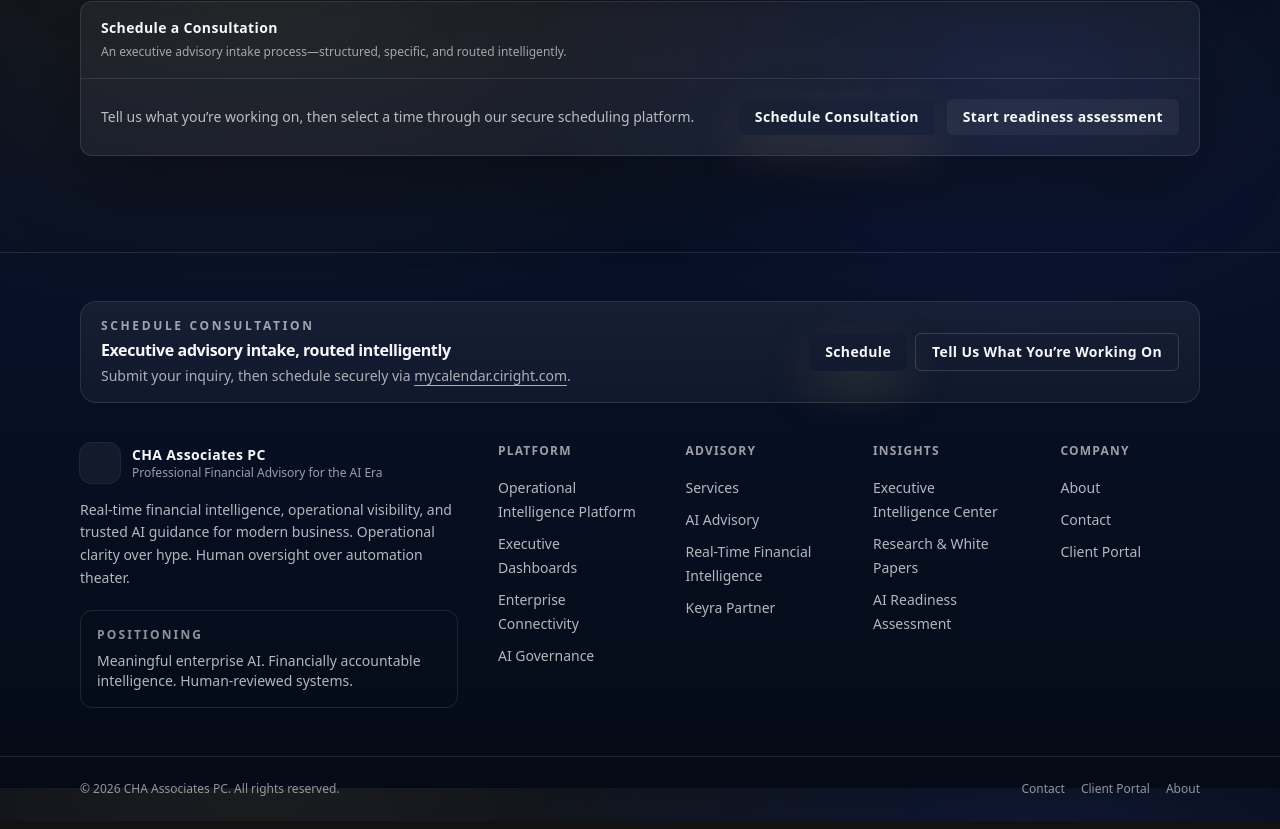
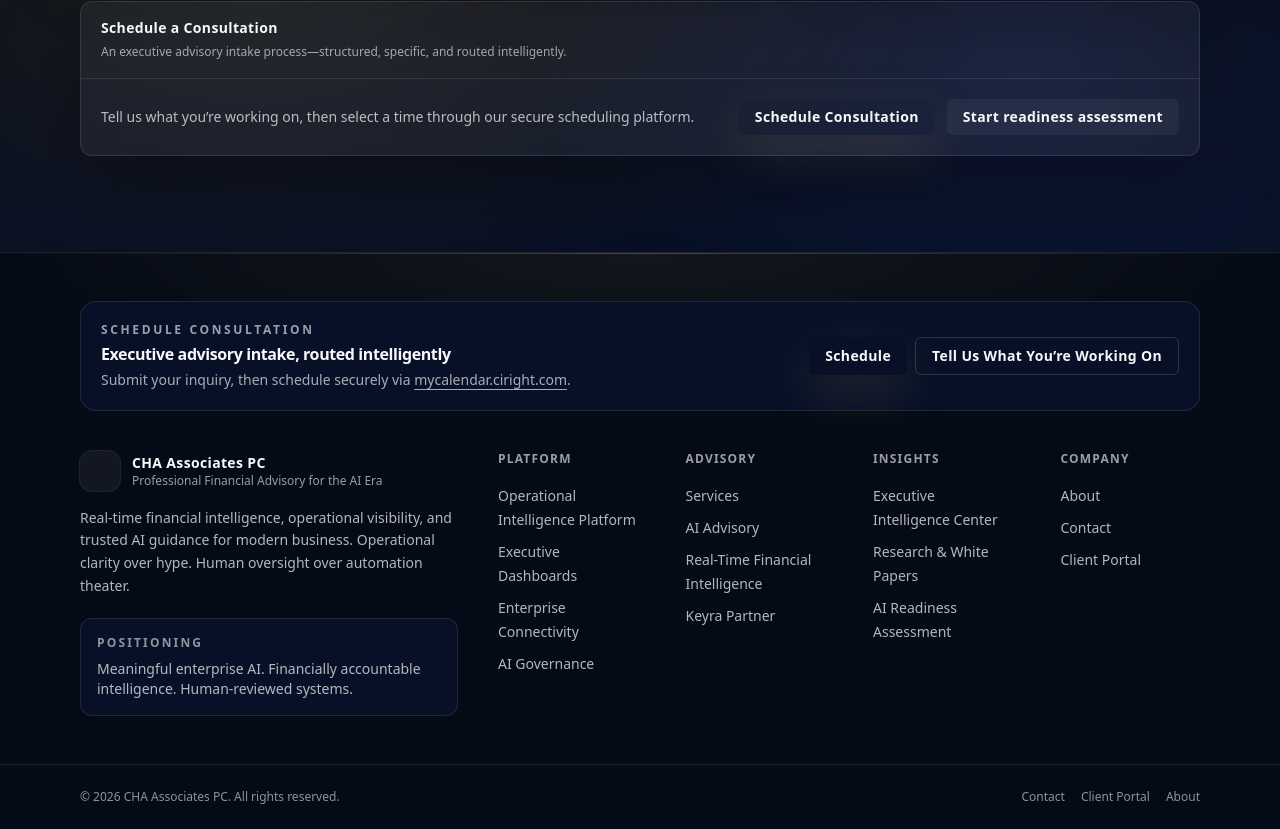
Before and after one commit to Ciright-Inc/cha-associates-pc, a Next.js app: page / in a window 1280 px wide. Shown: the part 2412-3241 px from the top of the page. Built offline with nearby package versions, Linux system fonts and the light colour scheme; no server answers.

Commit message:
Fix footer background seam on production site
Use solid navy footer backgrounds instead of semi-transparent overlays so the footer no longer shows gradient banding against the page background.

Co-authored-by: Cursor <cursoragent@cursor.com>

```diff
--- a/src/components/site/SiteFooter.tsx
+++ b/src/components/site/SiteFooter.tsx
@@ -32,10 +32,20 @@ const groups = [
 
 export function SiteFooter() {
   return (
-    <footer className="mt-24 border-t border-white/10 bg-navy-950/60">
-      <div className="mx-auto max-w-6xl px-4 py-12">
-        <div className="rounded-2xl border border-white/10 bg-gradient-to-b from-white/6 to-white/4 px-5 py-4">
-          <div className="flex flex-col gap-3 md:flex-row md:items-center md:justify-between">
+    <footer className="relative mt-24 border-t border-white/10 bg-[#050B16]">
+      {/* Subtle top glow — contained within footer, no transparency seam */}
+      <div
+        aria-hidden
+        className="pointer-events-none absolute inset-x-0 top-0 h-px bg-gradient-to-r from-transparent via-[rgba(184,155,94,0.35)] to-transparent"
+      />
+      <div
+        aria-hidden
+        className="pointer-events-none absolute inset-x-0 top-0 h-32 bg-[radial-gradient(900px_180px_at_50%_0%,rgba(184,155,94,0.08),transparent_70%)]"
+      />
+
+      <div className="relative mx-auto max-w-6xl px-4 py-12">
+        <div className="rounded-2xl border border-white/10 bg-[#071027] px-5 py-5">
+          <div className="flex flex-col gap-4 md:flex-row md:items-center md:justify-between">
             <div className="min-w-0">
               <div className="text-xs font-semibold uppercase tracking-[0.22em] text-white/60">
                 Schedule Consultation
@@ -56,7 +66,7 @@ export function SiteFooter() {
                 .
               </div>
             </div>
-            <div className="flex flex-col gap-2 sm:flex-row">
+            <div className="flex shrink-0 flex-col gap-2 sm:flex-row">
               <ButtonLink href="/schedule-consultation">Schedule</ButtonLink>
               <ButtonLink href="/contact" variant="outline">
                 Tell Us What You’re Working On
@@ -81,7 +91,7 @@ export function SiteFooter() {
               Real-time financial intelligence, operational visibility, and trusted AI guidance for modern
               business. Operational clarity over hype. Human oversight over automation theater.
             </p>
-            <div className="mt-5 rounded-xl border border-white/10 bg-navy-950/30 px-4 py-4 text-sm text-white/70">
+            <div className="mt-5 rounded-xl border border-white/10 bg-[#071027] px-4 py-4 text-sm text-white/70">
               <div className="text-xs font-semibold uppercase tracking-[0.18em] text-white/55">Positioning</div>
               <div className="mt-2">
                 Meaningful enterprise AI. Financially accountable intelligence. Human-reviewed systems.
@@ -96,7 +106,7 @@ export function SiteFooter() {
                 <ul className="mt-4 space-y-2">
                   {g.links.map((l) => (
                     <li key={l.href}>
-                      <Link className="text-sm text-white/70 hover:text-paper" href={l.href}>
+                      <Link className="text-sm text-white/70 transition hover:text-paper" href={l.href}>
                         {l.label}
                       </Link>
                     </li>
@@ -108,37 +118,37 @@ export function SiteFooter() {
               <div className="text-xs font-semibold uppercase tracking-widest text-white/60">Company</div>
               <ul className="mt-4 space-y-2">
                 <li>
-                  <Link className="text-sm text-white/70 hover:text-paper" href="/about">
+                  <Link className="text-sm text-white/70 transition hover:text-paper" href="/about">
                     About
                   </Link>
                 </li>
                 <li>
-                  <Link className="text-sm text-white/70 hover:text-paper" href="/contact">
+                  <Link className="text-sm text-white/70 transition hover:text-paper" href="/contact">
                     Contact
                   </Link>
                 </li>
                 <li>
-                  <Link className="text-sm text-white/70 hover:text-paper" href="/client-portal">
+                  <Link className="text-sm text-white/70 transition hover:text-paper" href="/client-portal">
                     Client Portal
                   </Link>
                 </li>
               </ul>
             </div>
           </div>
-      </div>
+        </div>
       </div>
 
-      <div className="border-t border-white/10">
+      <div className="relative border-t border-white/10 bg-[#050B16]">
         <div className="mx-auto flex max-w-6xl flex-col gap-3 px-4 py-6 text-xs text-white/55 md:flex-row md:items-center md:justify-between">
           <div>© {new Date().getFullYear()} CHA Associates PC. All rights reserved.</div>
           <div className="flex gap-4">
-            <Link href="/contact" className="hover:text-paper">
+            <Link href="/contact" className="transition hover:text-paper">
               Contact
             </Link>
-            <Link href="/client-portal" className="hover:text-paper">
+            <Link href="/client-portal" className="transition hover:text-paper">
               Client Portal
             </Link>
-            <Link href="/about" className="hover:text-paper">
+            <Link href="/about" className="transition hover:text-paper">
               About
             </Link>
           </div>
```
